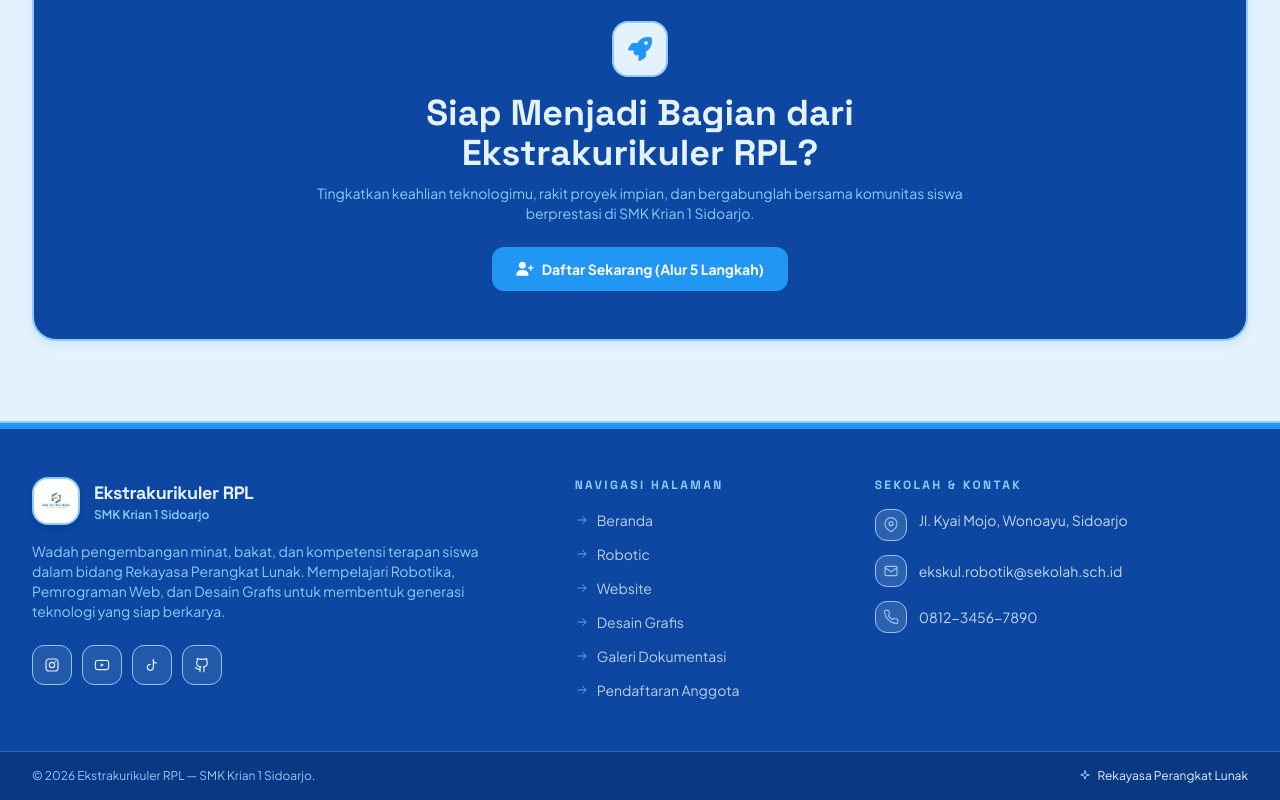
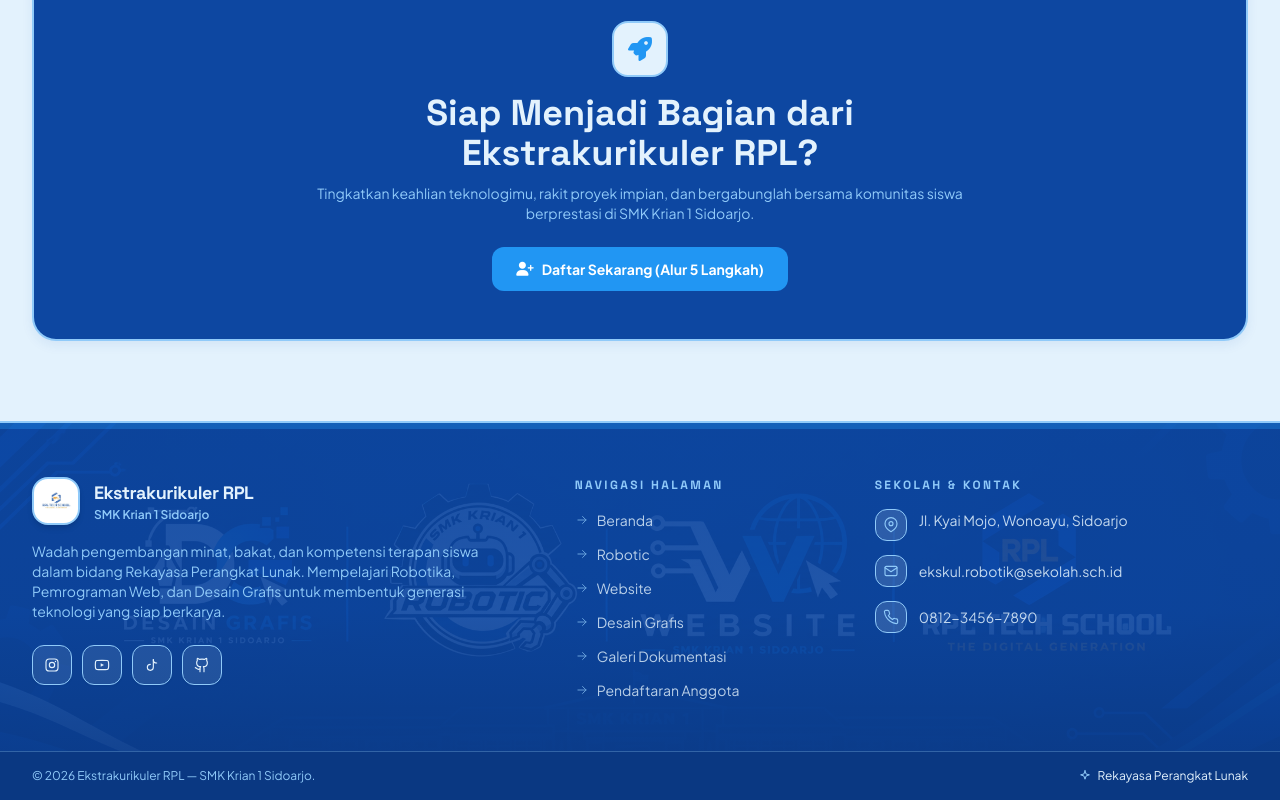
Before and after one commit to novaljoetuaa/extrakurikuler-RPL, a React (Vite) app: page / in a window 1280 px wide. Shown: the part 2578-3378 px from the top of the page. Built offline with nearby package versions, Linux system fonts and the light colour scheme; no server answers; the database is empty.

Commit message:
Merubah tampilan footer

```diff
--- a/src/components/Footer.jsx
+++ b/src/components/Footer.jsx
@@ -12,6 +12,7 @@ import {
   IconSparkle,
 } from './icons'
 import logo from '../../assets/rpl.png'
+import bgImage from '../../assets/footer.png'
 
 const sosmedList = [
   { key: 'instagram', Icon: IconInstagram, label: 'Instagram' },
@@ -38,7 +39,19 @@ export default function Footer() {
       {/* Top Accent Bar */}
       <div className="h-1.5 w-full bg-[#2196F3]" />
 
-      <div className="relative mx-auto grid max-w-7xl gap-10 px-4 py-12 sm:px-6 md:grid-cols-12 lg:gap-12 lg:px-8">
+      {/* Background dekoratif samar (absolute, tidak memengaruhi layout) */}
+      <div
+        aria-hidden="true"
+        className="pointer-events-none absolute inset-0 bg-cover bg-center opacity-15"
+        style={{ backgroundImage: `url(${bgImage})` }}
+      />
+      {/* Overlay penjaga kontras teks */}
+      <div
+        aria-hidden="true"
+        className="pointer-events-none absolute inset-0 bg-gradient-to-b from-[#0D47A1]/60 via-[#0D47A1]/45 to-[#0A3882]/85"
+      />
+
+      <div className="relative z-10 mx-auto grid max-w-7xl gap-10 px-4 py-12 sm:px-6 md:grid-cols-12 lg:gap-12 lg:px-8">
         {/* Brand & Description Column */}
         <div className="md:col-span-5 lg:col-span-5">
           <div className="flex items-center gap-3.5">
@@ -128,7 +141,7 @@ export default function Footer() {
       </div>
 
       {/* Bottom Bar */}
-      <div className="border-t border-[#90CAF9]/30 bg-[#0A3882]">
+      <div className="relative z-10 border-t border-[#90CAF9]/30 bg-[#0A3882]">
         <div className="mx-auto flex max-w-7xl flex-col items-center justify-between gap-3 px-4 py-4 text-xs text-[#90CAF9] sm:flex-row sm:px-6 lg:px-8">
           <p>© {new Date().getFullYear()} Ekstrakurikuler RPL — SMK Krian 1 Sidoarjo.</p>
           <p className="flex items-center gap-1.5 text-[#E3F2FD]">
```
Also changed, not shown: footer-qa.mjs (added, +24 -0 lines), assets/footer.png (added).
